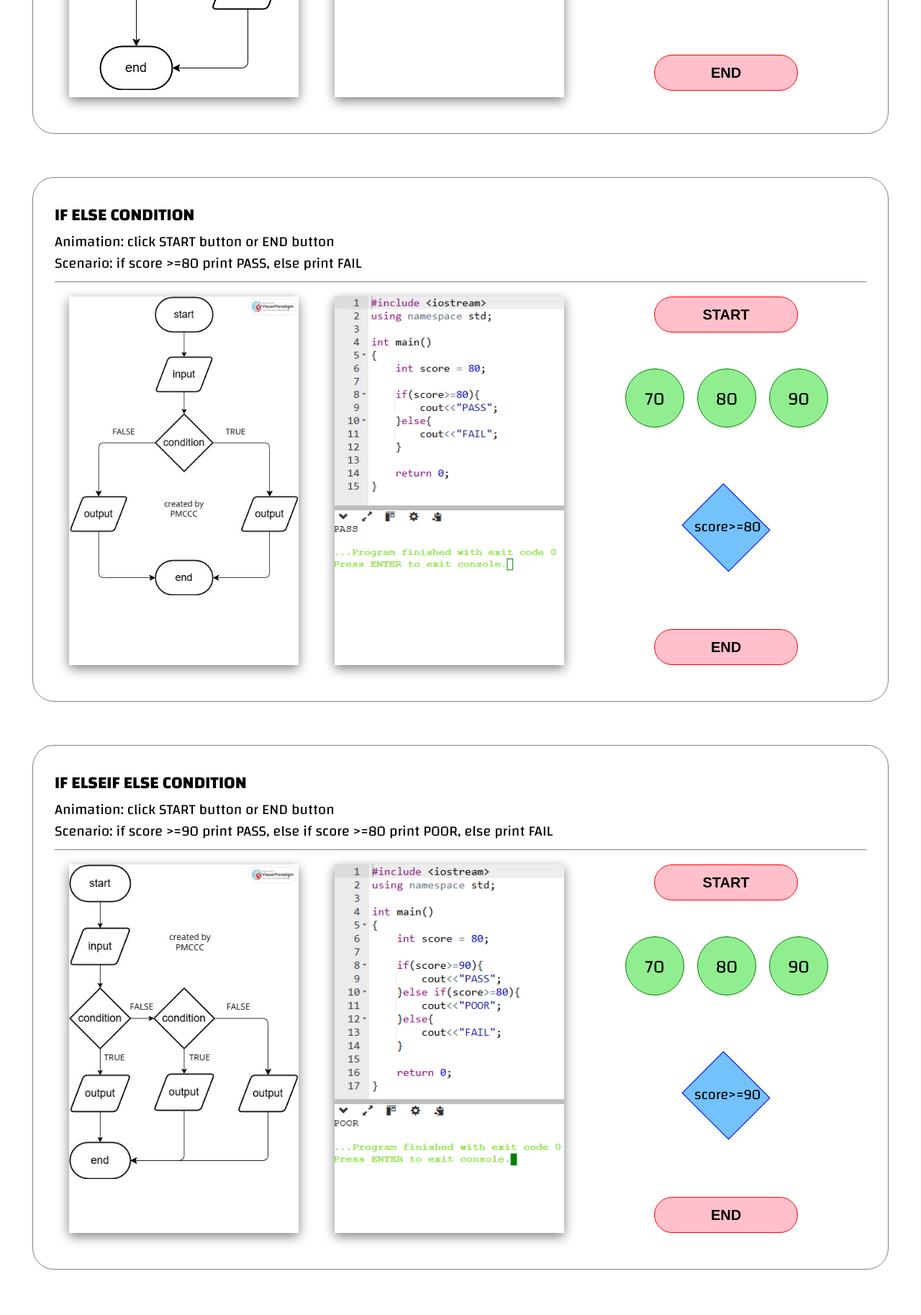
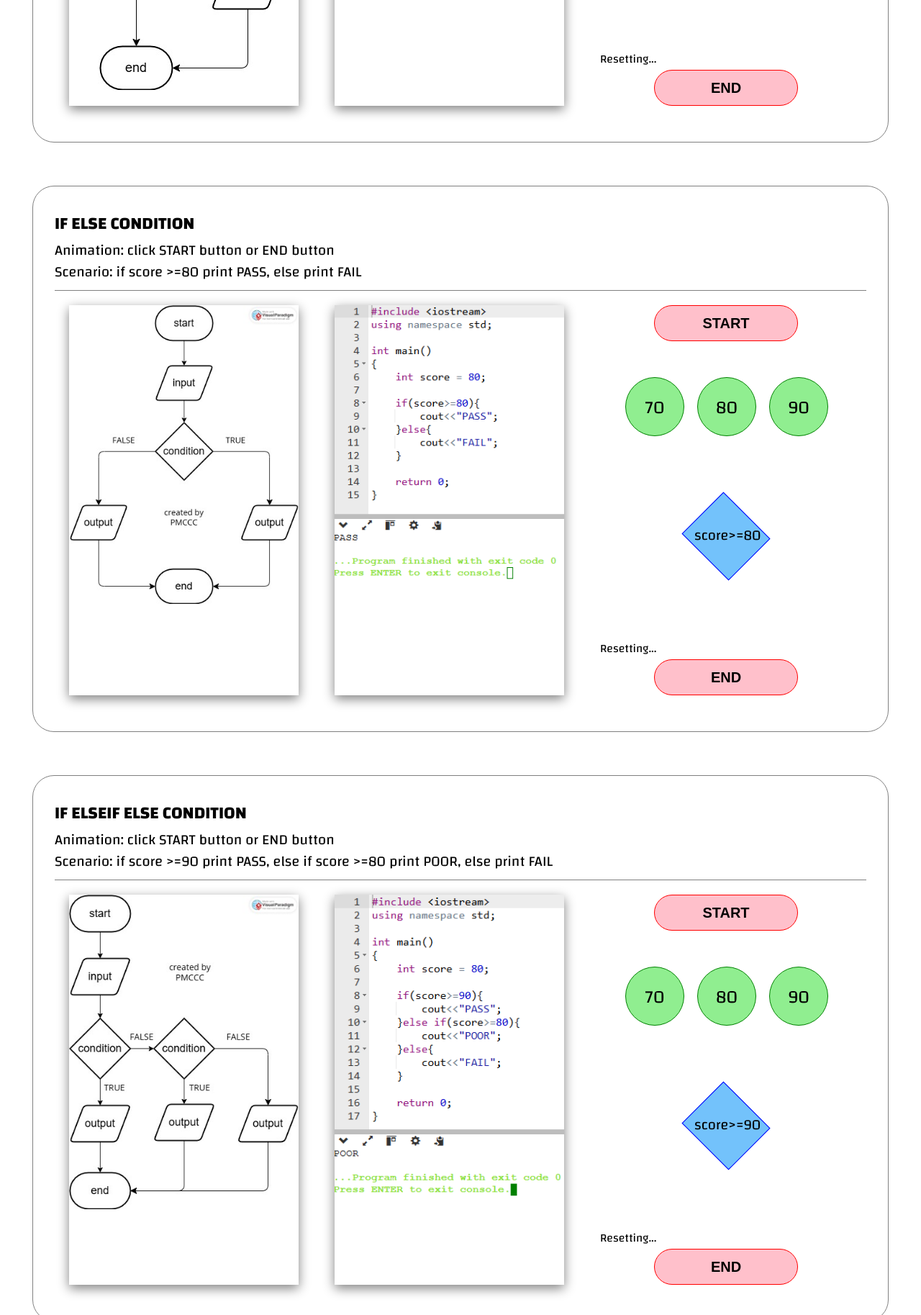
Before and after one commit to pmccc-profile/bugs-n-errors, a plain HTML site: page cpp.html in a window 1280 px wide. Shown: the part 973-2800 px from the top of the page at 72% size. Drawn offline with Linux system fonts and the light colour scheme.

Commit message:
cpp.html

```diff
--- a/cpp.html
+++ b/cpp.html
@@ -66,6 +66,12 @@
                             <div class="div-logic-if">
                                 <p>score&gt;=80</p>
                             </div>
+                            <!-- newly added "progress bar" for animation buffer 07 12 2025 -->
+                            <div class="progress-bar">
+                                <div class="stat-progress-bar">
+                                    <span>Resetting...</span>
+                                </div>
+                            </div>
                             <div class="demo-end">
                                 <button class="btn-end">END</button>
                             </div>
@@ -104,6 +110,12 @@
                             <div class="div-logic-if">
                                 <p>score&gt;=80</p>
                             </div>
+                            <!-- newly added "progress bar" for animation buffer 07 12 2025 -->
+                            <div class="progress-bar">
+                                <div class="stat-progress-bar">
+                                    <span>Resetting...</span>
+                                </div>
+                            </div>
                             <div class="demo-end">
                                 <button class="btn-end">END</button>
                             </div>
@@ -132,15 +144,19 @@
                             <div class="demo-start">
                                 <button class="btn-start">START</button>
                             </div>
-
                             <div class="div-score-wrapper">
                                 <div id="div-score2-70" class="div-score"><p>70</p></div>
                                 <div id="div-score2-80" class="div-score"><p>80</p></div>
                                 <div id="div-score2-90" class="div-score"><p>90</p></div>
                             </div>
-
                             <div class="div-logic-if">
                                 <p>score&gt;=90</p>
+                            </div>
+                            <!-- newly added "progress bar" for animation buffer 07 12 2025 -->
+                            <div class="progress-bar">
+                                <div class="stat-progress-bar">
+                                    <span>Resetting...</span>
+                                </div>
                             </div>
                             <div class="demo-end">
                                 <button class="btn-end">END</button>
@@ -148,6 +164,9 @@
                         </div>
                     </div>
                 </article>
+            <div>
+                <h2 style="text-align: center;">-- SWITCH CASE COMING SOON --</h2>
+            </div>
             </div>
         </section>
         <footer id="main-footer">
```
